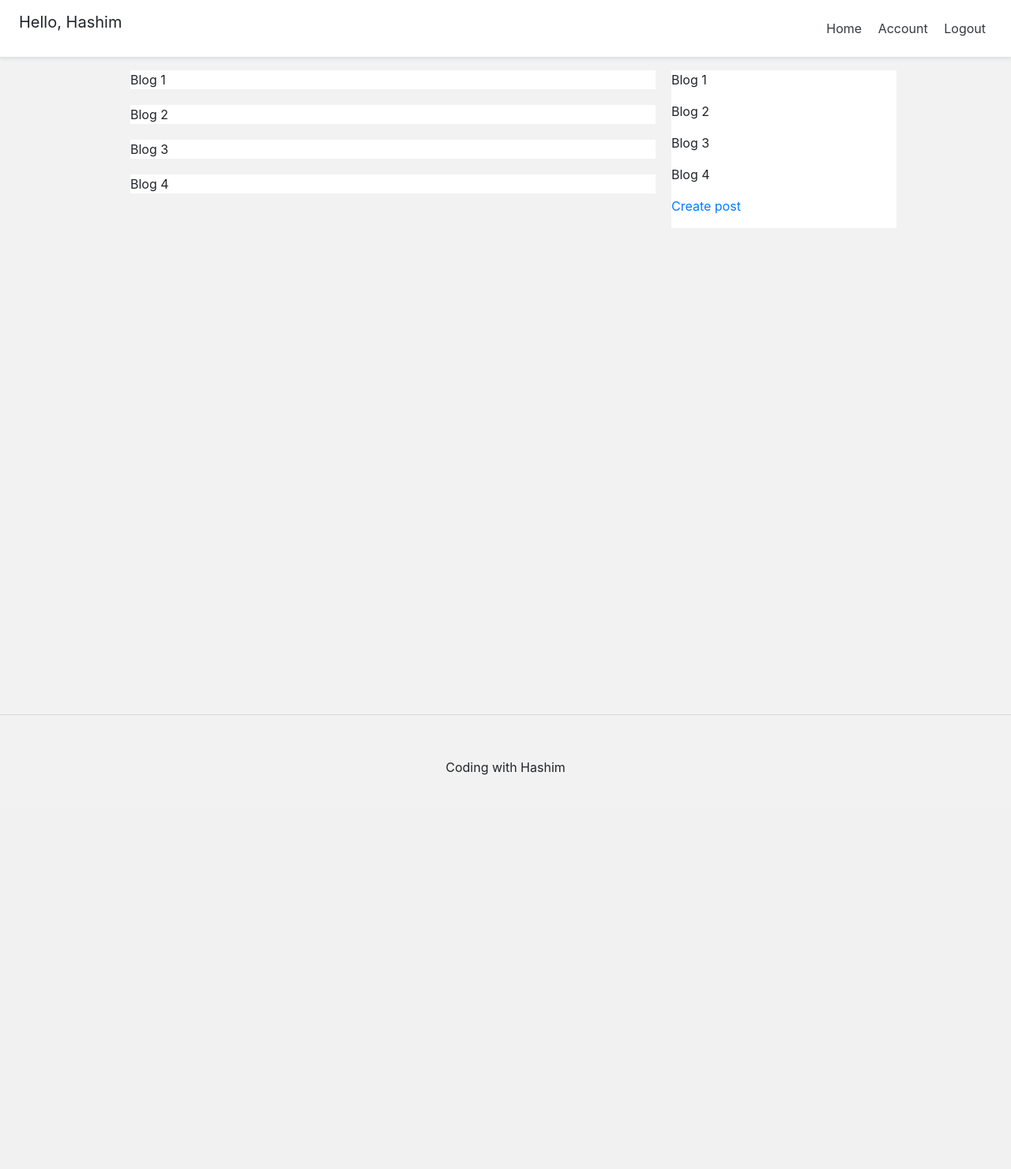
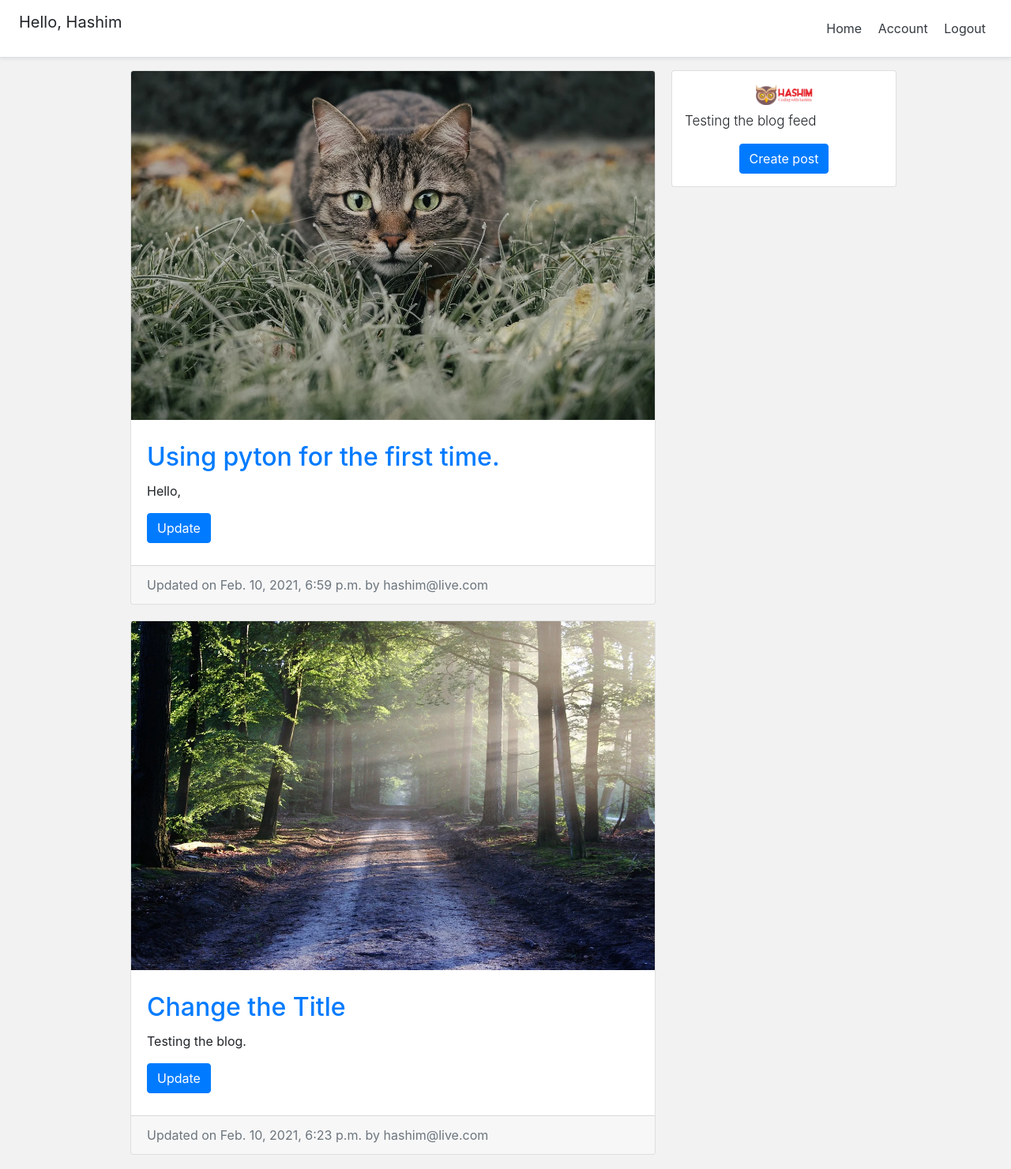
Before and after one commit to hashimTahir/Python-Django-Playground, a Django app: page / in a window 1280 px wide. Shown: the top 1481 px of the page at 79% size. Before the commit the page ends 982 px from the top, so only its background shows below. Run offline with Django 3.2, Linux system fonts and the light colour scheme; a user stored in the database is signed in; data comes from the database, SQL or seed files in the repository; both versions use the stored data as it was after the commit; some libraries are stand-ins or nearby versions.

Commit message:
Blog feed snippet added to the home page.Create, edit blog all working.

```diff
--- /dev/null
+++ b/blog/templates/blog/snippets/blog_post_snippet.html
@@ -0,0 +1,34 @@
+<style type="text/css">
+	.card {
+		max-width: 700px;
+	}
+
+	.card-body {
+		padding: 20px;
+	}
+</style>
+
+<div class="container">
+	<div class="row">
+
+		<!-- Blog Post -->
+		<div class="card m-auto">
+			<a href="{% url 'blog:detail' post.slug %}">
+				<img class="card-img-top" src="{{blog_post.image.url}}">
+			</a>
+
+			<div class="card-body mt-2 mb-2">
+				<a href="{% url 'blog:detail' post.slug %}">
+					<h2 class="card-title">{{blog_post.title}}</h2>
+				</a>
+				<p class="card-text">{{blog_post.body|safe|truncatechars:250}}</p>
+				{% if blog_post.author == request.user %}
+				<a href="{% url 'blog:edit' blog_post.slug %}" class="btn btn-primary">Update</a>
+				{% endif %}
+			</div>
+			<div class="card-footer text-muted">
+				Updated on {{blog_post.date_updated}} by {{blog_post.author}}
+			</div>
+		</div>
+	</div>
+</div>
--- a/personal/templates/personal/home.html
+++ b/personal/templates/personal/home.html
@@ -1,92 +1,81 @@
 {% extends 'base.html' %}
+{% load static %}
 
 {% block content %}
+<style type="text/css">
 
-
-<style type="text/css">
 	@media (max-width: 768px) {
-        .right-column {
+		.right-column{
 			margin-left: 0px;
 		}
 	}
 
 	@media (min-width: 768px) {
-        .right-column {
+		.right-column{
 			margin-left: 20px;
 		}
 	}
 
-    .blog-post-container {
-        background-color: #fff;
+	.blog-post-container{
 		margin-bottom: 20px;
 		width: 100%;
 	}
-
-    .create-post-bar {
+	.create-post-bar{
 		background-color: #fff;
-        margin-bottom: 20px;
+		margin-bottom:20px;
 	}
 
-    .left-column {
-        padding: 0px;
+	.left-column{
+		padding:0px;
 	}
 
-    .right-column {
-        padding: 0px;
+	.right-column{
+		padding:0px;
+	}
+	.lead{
+		font-size: 17px;
 	}
 </style>
-
-
 <div class="container">
 	<div class="row">
-
-        <!-- Top  bar -->
-        <div class="create-post-bar d-lg-none col-lg-7 offset-lg-1">
-            <p><a href="{% url 'blog:create' %}">Create blog post</a></p>
-        </div>
-        <!-- end Top  bar -->
-
 
 		<!-- blog feed -->
 		<div class="left-column col-lg-7 offset-lg-1">
 
+			<!-- Top 'create post' bar -->
+			<div class="d-lg-none mb-3">
+				<div class="card m-auto d-flex flex-column p-3">
+					<img class="img-fluid d-block m-auto pb-2" src="{% static 'codingwithhas.png' %}" width="72" height="72">
+					<p class="lead">Testing the blog feed</p>
+					<p class="m-auto"><a class="btn btn-primary" href="{% url 'blog:create' %}">Create post</a></p>
+				</div>
+			</div>
+			<!-- end Top 'create post' bar -->
+
+			<!-- Blog posts-->
+			{% for post in blog_posts %}
 				<div class="blog-post-container">
-                <p>Blog 1</p>
+					{% include 'blog/snippets/blog_post_snippet.html' with blog_post=post %}
 				</div>
-
-            <div class="blog-post-container">
-                <p>Blog 2</p>
-            </div>
-
-            <div class="blog-post-container">
-                <p>Blog 3</p>
-            </div>
-
-            <div class="blog-post-container">
-                <p>Blog 4</p>
-            </div>
-
+			{% endfor %}
+			<!-- End Blog posts-->
 		</div>
 		<!-- end blog feed -->
 
 
-        <!-- Right 'create blog post' column  -->
-        <div class="right-column col-lg-3 d-lg-flex d-none flex-column" >
+		<!-- Right 'create post' column  -->
+		<div class="right-column col-lg-3 d-lg-flex d-none flex-column">
 
-            <div class="create-post-bar">
-                <p>Blog 1</p>
-                <p>Blog 2</p>
-                <p>Blog 3</p>
-                <p>Blog 4</p>
-                <p><a href="{% url 'blog:create' %}">Create post</a></p>
+			<div class="card create-post-bar d-flex flex-column p-3">
+				<img class="img-fluid d-block m-auto pb-2" src="{% static 'coding_hashim_logo.png' %}" width="72" height="72">
+				<p class="lead">Testing the blog feed</p>
+				<p class="m-auto"><a class="btn btn-primary" href="{% url 'blog:create' %}">Create post</a></p>
 			</div>
 
 		</div>
-        <!-- end Right 'create blog post' column  -->
+		<!-- end Right 'create post' column  -->
 
 	</div>
 </div>
 
-
-
 {% endblock content %}
--- a/personal/views.py
+++ b/personal/views.py
@@ -1,12 +1,17 @@
 from django.shortcuts import render
-from account.models import Account
+from blog.models import BlogPost
+from operator import attrgetter
 
 # Create your views here.
 
 
 def home_screen_view(request):
     context = {}
-    accounts = Account.objects.all()
-    context['accounts'] = accounts
+
+    # Sort the blog post by date updated
+    blog_posts = sorted(BlogPost.objects.all(),
+                        key=attrgetter('date_updated'), reverse=True)
+
+    context['blog_posts'] = blog_posts
 
     return render(request, "personal/home.html", context)
```
Also changed, not shown: db.sqlite3, media_cdn/blog/1/Using_pyton_for_the_first_time.-cat-5778777_1280.webp (added). Lines whose indentation alone changed are shown as unchanged.
